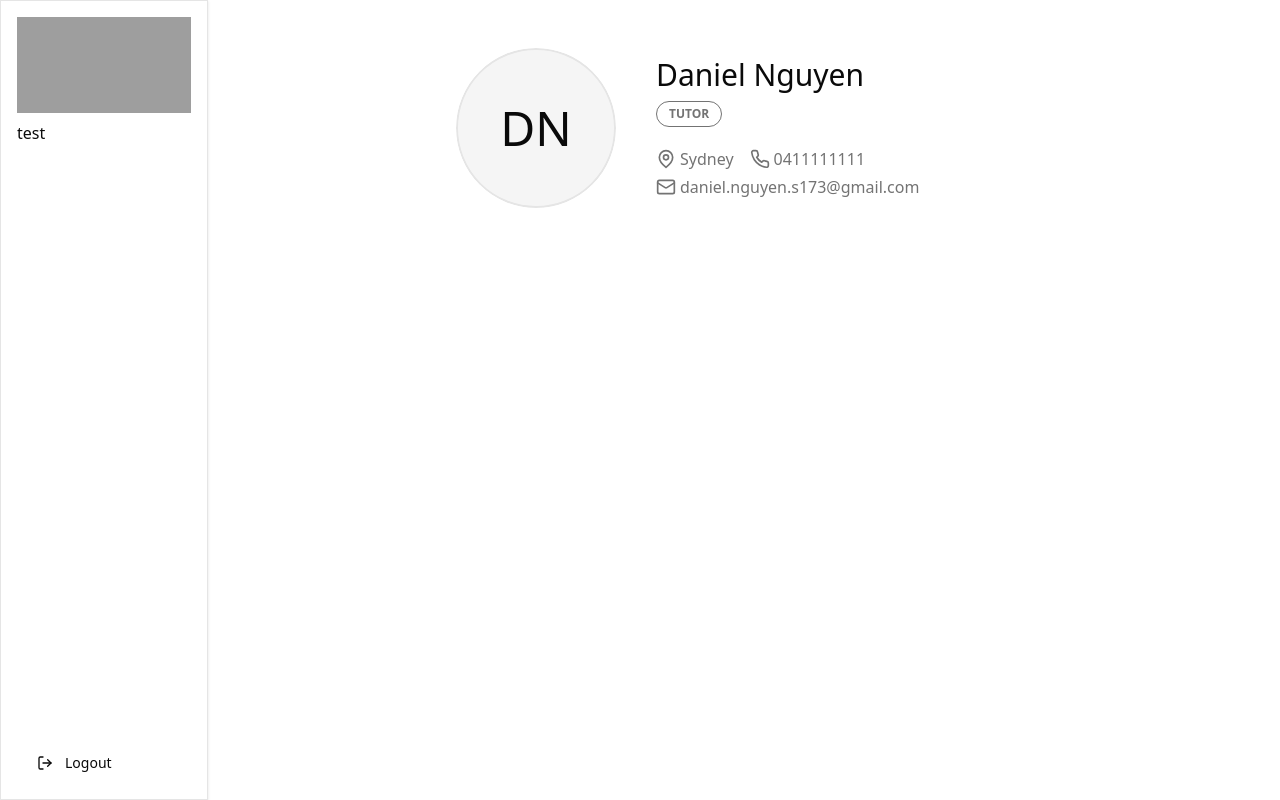
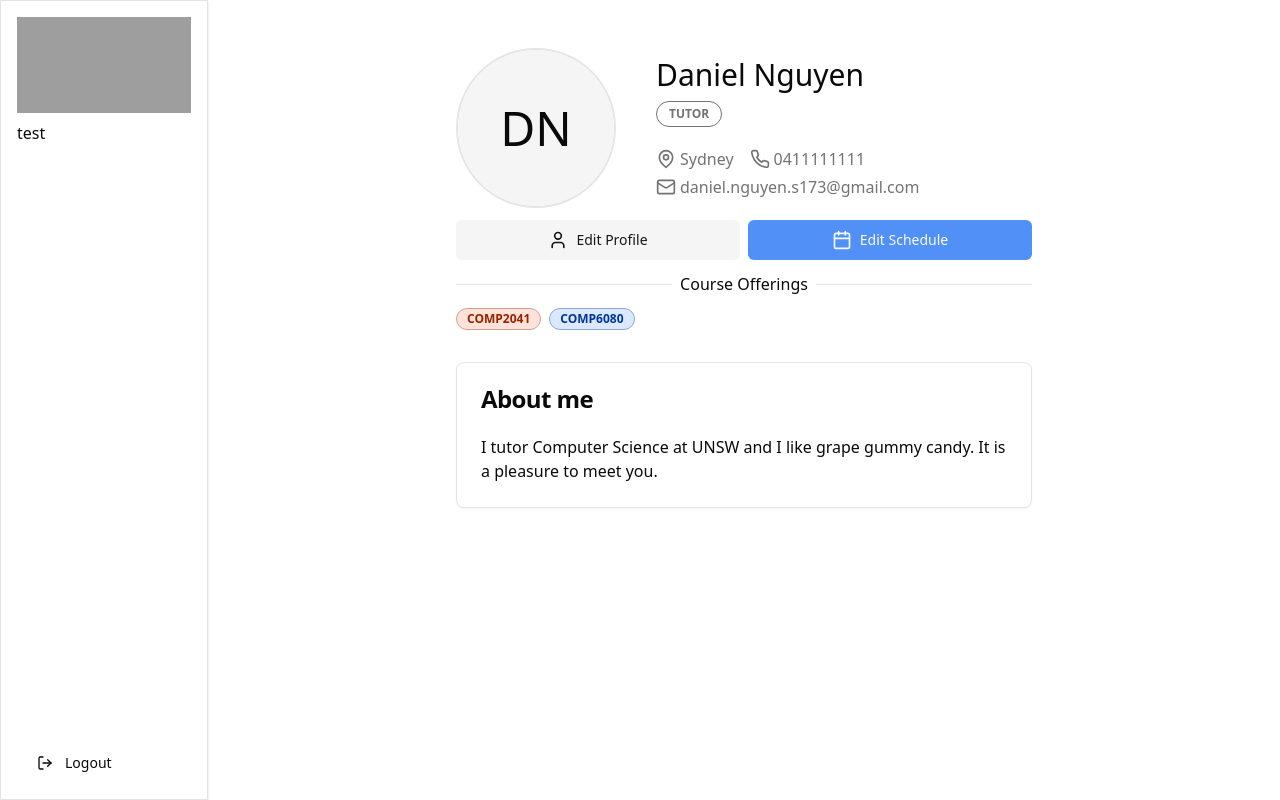
Before and after one commit to thoroughgood/Tutor-Website, a Next.js app in the folder frontend/: page /tutor/1 in a window 1280 px wide. Built offline with nearby package versions, Linux system fonts and the light colour scheme; grey boxes are pictures that could not be loaded; what tailwind-gradient-mask-image would draw is missing.

Commit message:
feat: tutor profile page

```diff
--- /dev/null
+++ b/frontend/src/components/headerSeparator.tsx
@@ -0,0 +1,11 @@
+interface HeaderSeparatorProps {
+  children: React.ReactNode
+}
+export default function HeaderSeparator({ children }: HeaderSeparatorProps) {
+  return (
+    <div className="relative flex justify-center">
+      <hr className="absolute top-1/2 w-full" />
+      <h2 className="z-10 bg-background px-2">{children}</h2>
+    </div>
+  )
+}
--- a/frontend/src/components/profileHeader.tsx
+++ b/frontend/src/components/profileHeader.tsx
@@ -12,6 +12,10 @@ interface ProfileHeaderProps {
   email: string | null
   profilePicture: string | null
 }
+/**
+ * Reusable componenet for student/tutor profiles
+ * Can handle NULL values for location, phoneNumber, email and profilePicture.
+ */
 export default function ProfileHeader({
   name,
   accountType,
@@ -28,9 +32,9 @@ export default function ProfileHeader({
         className,
       )}
     >
-      <Avatar className="h-40 w-40 text-5xl">
+      <Avatar className="h-40 w-40 border-2 text-5xl ">
         {profilePicture && <AvatarImage src={profilePicture} />}
-        <AvatarFallback className="border-2">
+        <AvatarFallback>
           {name
             .split(" ")
             .map((n) => n[0])
--- a/frontend/src/components/ui/badge.tsx
+++ b/frontend/src/components/ui/badge.tsx
@@ -15,21 +15,45 @@ const badgeVariants = cva(
         destructive:
           "border-transparent bg-destructive text-destructive-foreground hover:bg-destructive/80",
         outline: "text-foreground",
+        random: "border-transparent",
       },
     },
     defaultVariants: {
       variant: "default",
     },
-  }
+  },
 )
 
 export interface BadgeProps
   extends React.HTMLAttributes<HTMLDivElement>,
     VariantProps<typeof badgeVariants> {}
 
-function Badge({ className, variant, ...props }: BadgeProps) {
+function Badge({ className, variant, children, ...props }: BadgeProps) {
+  let hashStyle = {}
+  if (variant === "random") {
+    const hashKey = JSON.stringify({
+      child: children?.toString().toLowerCase(),
+    })
+      .split("")
+      .reduce((prev, curr, i) => prev + curr.charCodeAt(0) * (i * 2), 0)
+    const colorHue = hashKey % 255
+    const bgColor = `hsl(${colorHue}, 100%, 93%)`
+    const textColor = `hsl(${colorHue}, 100%, 30%)`
+    hashStyle = {
+      color: textColor,
+      backgroundColor: bgColor,
+      borderColor: `hsl(${colorHue}, 50%, 70%)`,
+    }
+  }
+
   return (
-    <div className={cn(badgeVariants({ variant }), className)} {...props} />
+    <div
+      style={hashStyle}
+      className={cn(badgeVariants({ variant }), className)}
+      {...props}
+    >
+      {children}
+    </div>
   )
 }
 
--- a/frontend/src/components/ui/button.tsx
+++ b/frontend/src/components/ui/button.tsx
@@ -15,7 +15,7 @@ const buttonVariants = cva(
         outline:
           "border border-input bg-background hover:bg-accent hover:text-accent-foreground",
         secondary:
-          "bg-secondary text-secondary-foreground hover:bg-secondary/80",
+          "bg-secondary text-secondary-foreground hover:brightness-95 transition",
         ghost: "hover:bg-accent hover:text-accent-foreground",
         link: "text-primary underline-offset-4 hover:underline",
       },
--- a/frontend/src/pages/tutor/[tutorId]/index.tsx
+++ b/frontend/src/pages/tutor/[tutorId]/index.tsx
@@ -1,12 +1,20 @@
+import HeaderSeparator from "@/components/headerSeparator"
 import ProfileHeader from "@/components/profileHeader"
+import { Badge } from "@/components/ui/badge"
+import { Button } from "@/components/ui/button"
+import { Card, CardContent, CardHeader, CardTitle } from "@/components/ui/card"
+import useUser from "@/hooks/useUser"
 import { MockProfileService } from "@/service/profileService"
+import { Calendar, MessageCircle, User } from "lucide-react"
 import { useRouter } from "next/router"
 import { useQuery } from "react-query"
 
 const profileService = new MockProfileService()
 export default function TutorProfile() {
   const router = useRouter()
+  const { user } = useUser()
   const tutorId = router.query.tutorId as string
+  const isOwnProfile = tutorId === user?.userId
   const { data } = useQuery({
     queryKey: ["tutors", tutorId],
     queryFn: () => profileService.getTutorProfile(tutorId),
@@ -17,8 +25,8 @@ export default function TutorProfile() {
   }
 
   return (
-    <div className="relative w-full">
-      <div className="h-full w-full p-12">
+    <div className="h-full w-full p-12">
+      <div className="mx-auto flex max-w-xl flex-col gap-3">
         <ProfileHeader
           className="mx-auto max-w-xl"
           name={data.name}
@@ -28,6 +36,47 @@ export default function TutorProfile() {
           phoneNumber={data.phoneNumber}
           location={data.location}
         />
+        <div className="grid grid-cols-2 gap-2">
+          {isOwnProfile || true ? (
+            <>
+              <Button variant="secondary" className="flex gap-2">
+                <User className="w-5" />
+                Edit Profile
+              </Button>
+              <Button variant="default" className="flex gap-2">
+                <Calendar className="w-5" />
+                Edit Schedule
+              </Button>
+            </>
+          ) : (
+            <>
+              <Button variant="secondary" className="flex gap-2">
+                <MessageCircle className="w-5" />
+                Message Tutor
+              </Button>
+              <Button variant="default" className="flex gap-2">
+                <Calendar className="w-5" />
+                Create Appointment
+              </Button>
+            </>
+          )}
+        </div>
+        <HeaderSeparator>Course Offerings</HeaderSeparator>
+        <div className="flex gap-2">
+          {data.courseOfferings.map((offering) => (
+            <Badge key={offering} variant="random">
+              {offering}
+            </Badge>
+          ))}
+        </div>
+        <Card className="mt-5">
+          <CardHeader>
+            <CardTitle>About me</CardTitle>
+          </CardHeader>
+          <CardContent>
+            <div className="whitespace-pre-wrap">{data.bio}</div>
+          </CardContent>
+        </Card>
       </div>
     </div>
   )
--- a/frontend/src/service/profileService.tsx
+++ b/frontend/src/service/profileService.tsx
@@ -16,6 +16,9 @@ export interface TutorProfile {
   }[]
 }
 
+/**
+ * ProfileService provides operations relating to tutor/student profiles
+ */
 export interface ProfileService {
   getTutorProfile: (tutorId: string) => Promise<TutorProfile>
   setTutorProfile: (
--- a/frontend/src/service/types.ts
+++ b/frontend/src/service/types.ts
@@ -1,3 +1,4 @@
+// types.ts contains useful types common between API calls
 export interface SuccessResponse {
   success: boolean
 }
```
